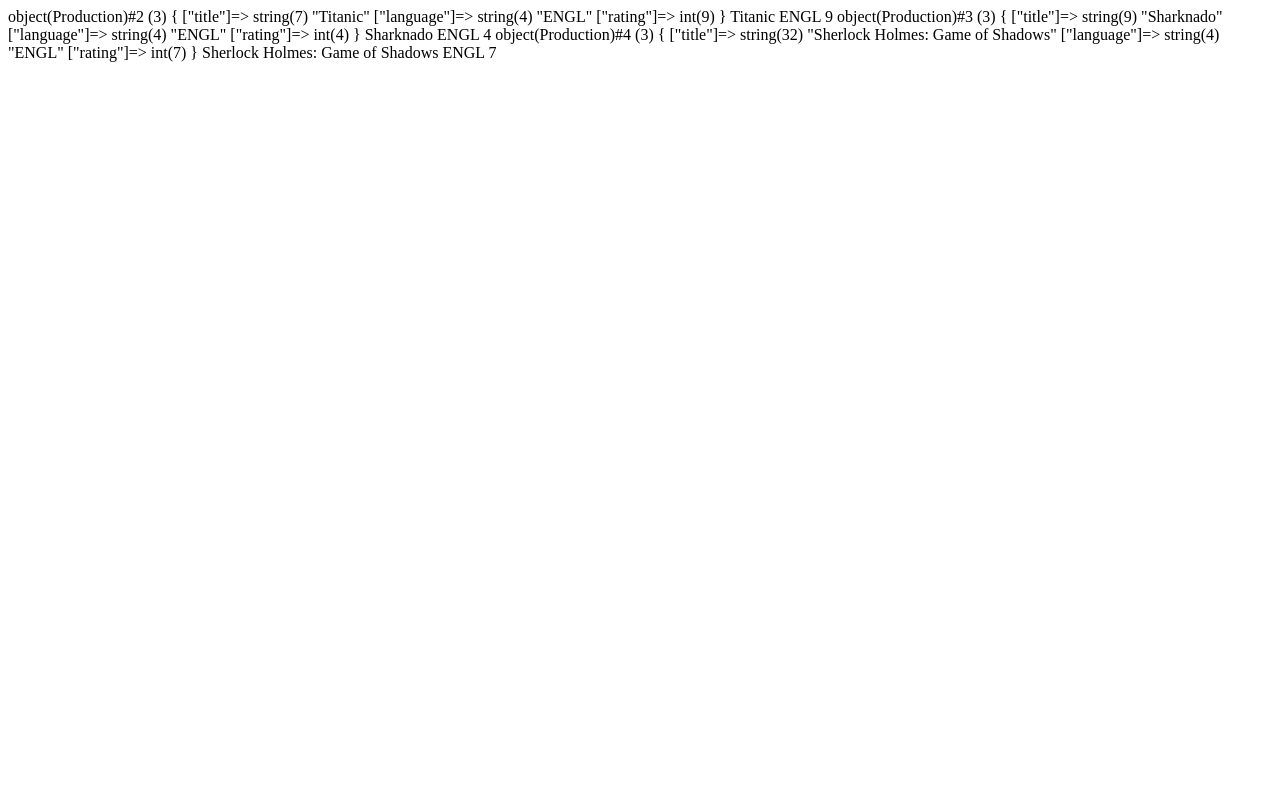
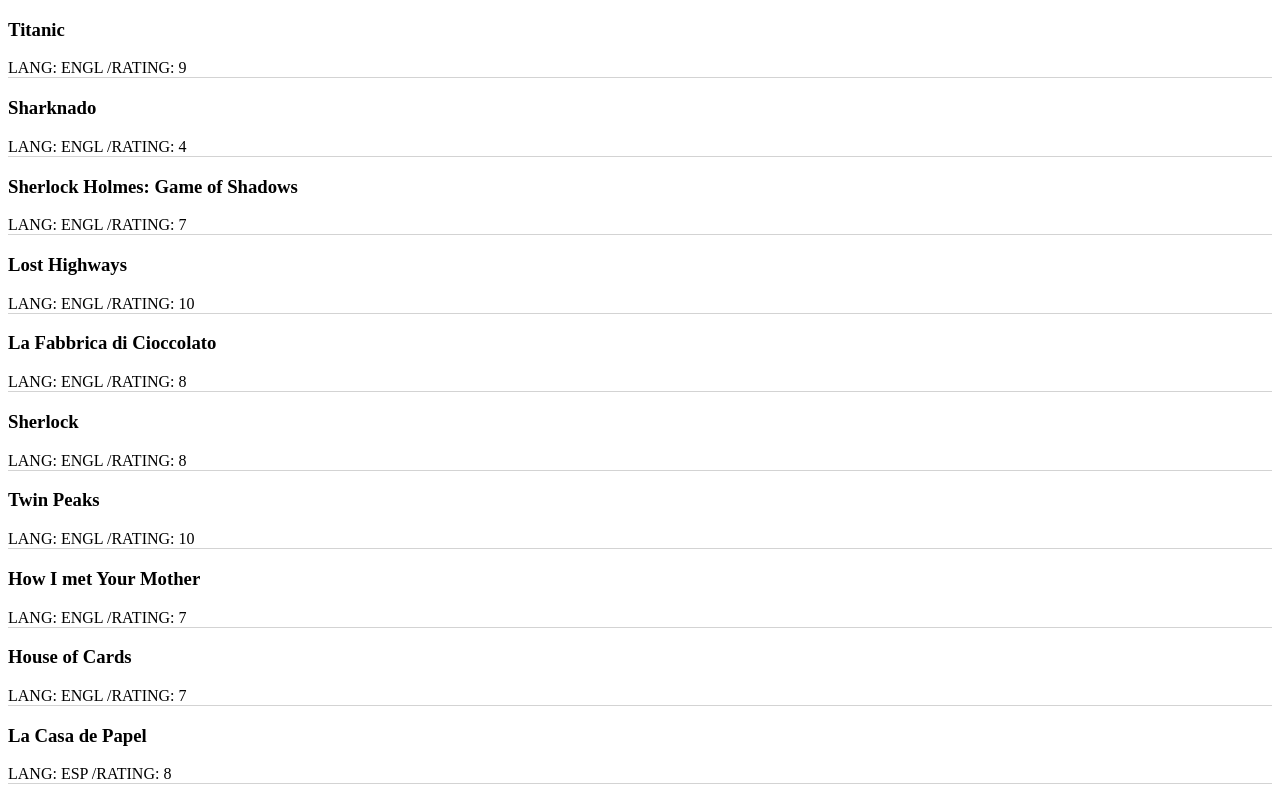
Before and after one commit to LoreWebDev24/php-oop-1, a PHP site: page / in a window 1280 px wide. Run offline with PHP 8.4, Linux system fonts and the light colour scheme.

Commit message:
displ./printed inst. in my DOM

```diff
--- a/index.php
+++ b/index.php
@@ -1,18 +1,61 @@
 <?php
 
-require __DIR__ . '/models/Production.php';
+require __DIR__ . '/models/Movie.php';
+require __DIR__ . '/models/Serie.php';
 
-$titanic = new Production('Titanic', 'ENGL', 9);
-$sharknado = new Production('Sharknado', 'ENGL', 4);
-$sherlockHolmes = new Production('Sherlock Holmes: Game of Shadows', 'ENGL', 7);
+// IST. DI MOVIE
 
-$films = [$titanic,$sharknado,$sherlockHolmes];
+$titanic = new Movie('Titanic', 'ENGL', 9, '200.000 $','2 hours');
+$sharknado = new Movie('Sharknado', 'ENGL', 4,'200.000 $','2 hours');
+$sherlockHolmes = new Movie('Sherlock Holmes: Game of Shadows', 'ENGL', 7,'200.000 $','1 hours');
+$lostHighways = new Movie ('Lost Highways', 'ENGL', 10,'2.200.000 $','3 hours');
+$laFabbricaDiCioccolato =  new Movie ('La Fabbrica di Cioccolato', 'ENGL', 8,'2.200.000 $','2 hours');
 
-foreach ($films as $film ) {
-    var_dump($film);
-    echo $film->getTitle() . ' ';
-    echo $film->language . ' ';
-    echo $film->rating . ' ';
-}
+
+// IST. DI SEIRE
+
+$sherlock = new Serie ('Sherlock', 'ENGL', 8, '5 Seasons');
+$twinPeaks = new Serie ('Twin Peaks', 'ENGL', 10, '3 Seasons');
+$howIMetYourMother = new Serie ('How I met Your Mother', 'ENGL', 7, '8 Seasons');
+$houseOfCards = new Serie ('House of Cards', 'ENGL', 7, '8 Seasons');
+$casaDePapel = new Serie ('La Casa de Papel', 'ESP', 8, '5');
+
+
+$contents = [$titanic,$sharknado,$sherlockHolmes,$lostHighways,$laFabbricaDiCioccolato,$sherlock,$twinPeaks,$howIMetYourMother,$houseOfCards,$casaDePapel];
+
+// foreach ($contents as $content ) {
+//     echo $content->getTitle() . ' ';
+//     echo $content->language . ' ';
+//     echo $content->rating . ' ';
+// }
+
+
+foreach ($contents as $content) {
+  ?>
+
+<!DOCTYPE html>
+<html lang="en">
+<head>
+  <meta charset="UTF-8">
+  <meta name="viewport" content="width=device-width, initial-scale=1.0">
+  <title>OOP-1</title>
+</head>
+<style>
+  .b-bottom {
+    border-bottom: 1px solid lightgrey;
+  }
+</style>
+<body>
+<div class="b-bottom">
+      <h3><?php echo $content->getTitle() ?></h3>
+      <span>LANG: <?php echo $content->language ?></span>
+      <span>/RATING: <?php echo $content->rating ?></span>
+    </div>
+
+  <?php
+
+  }
 
 ?>
+</body>
+</html>
--- a/models/Movie.php
+++ b/models/Movie.php
@@ -1,12 +1,16 @@
 <?php
 
-require_once __DIR__ . '/models/Production.php';
+require_once __DIR__ . '/Production.php';
 
-class Movie extends Production {
+class Movie extends Production
+{
     protected $profit;
     protected $duration;
 
-    function __construct(String $_title, String $_language, $_rating, $_profit, $_duration) {
+    protected $streamUrl;
+
+    function __construct(String $_title, String $_language, $_rating, $_profit, $_duration)
+    {
 
       parent::__construct($_title, $_language, $_rating);
       $this->setProfit($_profit);
@@ -14,19 +18,33 @@ class Movie extends Production {
 
     }
 
-    public function setProfit($_profit){
+    public function setStreamUrl($_stream)
+    {
+        $this->streamUrl = $_stream;
+    }
+
+    public function getStreamUrl()
+    {
+        return $this->streamUrl;
+    }
+
+    public function setProfit($_profit)
+    {
         $this->profit = $_profit;
     }
 
-    public function setDuration($_duration) {
+    public function setDuration($_duration)
+    {
         $this->profit = $_duration;
     }
 
-    public function getProfit() {
+    public function getProfit()
+    {
         return $this->profit;
     }
 
-    public function getDuration() {
+    public function getDuration()
+    {
         return $this->duration;
     }
 
--- a/models/Serie.php
+++ b/models/Serie.php
@@ -1,22 +1,24 @@
 <?php
 
-require_once __DIR__ . '/models/Production.php';
+require_once __DIR__ . '/Production.php';
 
-class Serie extends Production {
+class Serie extends Production
+{
 
     protected $season;
 
     function __construct(String $_title, String $_language, $_rating, $_season) {
-
       parent::__construct($_title, $_language, $_rating);
       $this->setSeason($_season);
     }
 
-    public function setSeason($_season){
+    public function setSeason($_season)
+    {
         $this->season = $_season;
     }
 
-    public function getSeason() {
+    public function getSeason()
+    {
         return $this->season;
     }
 
```
